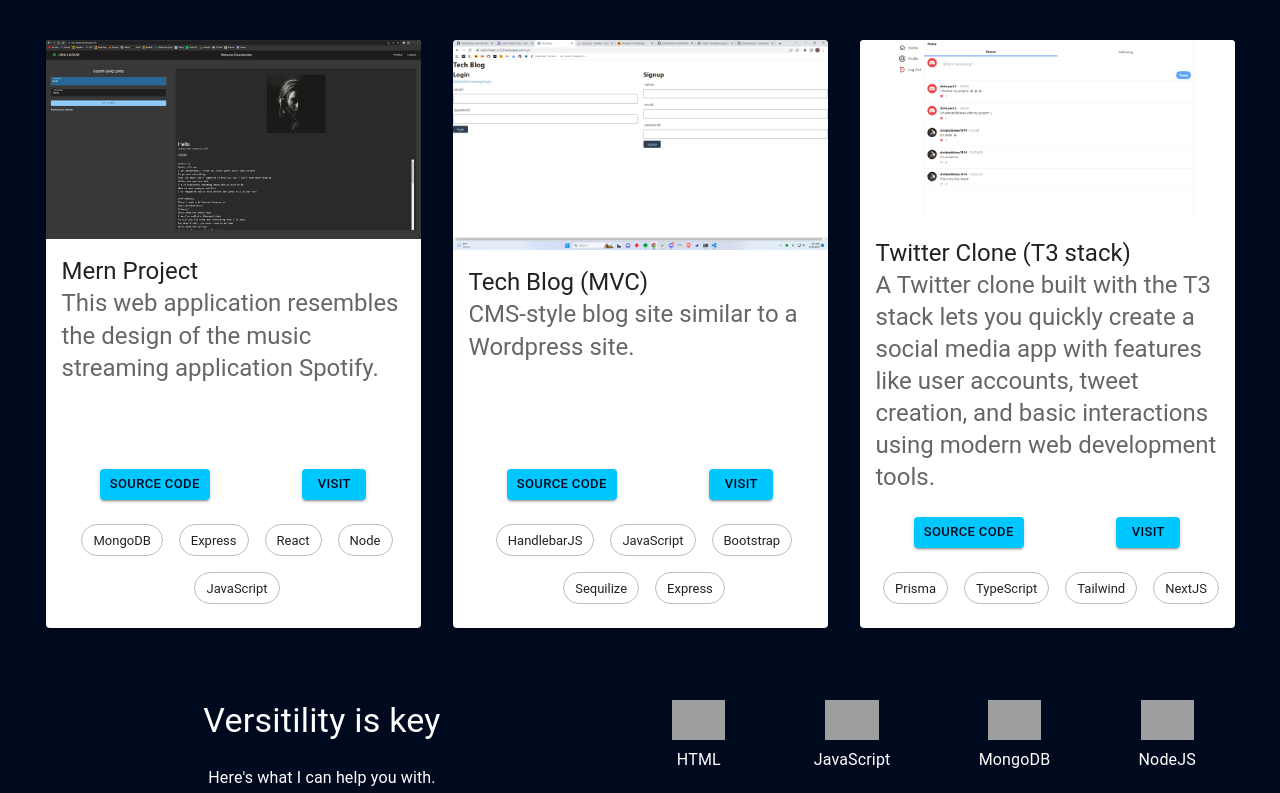
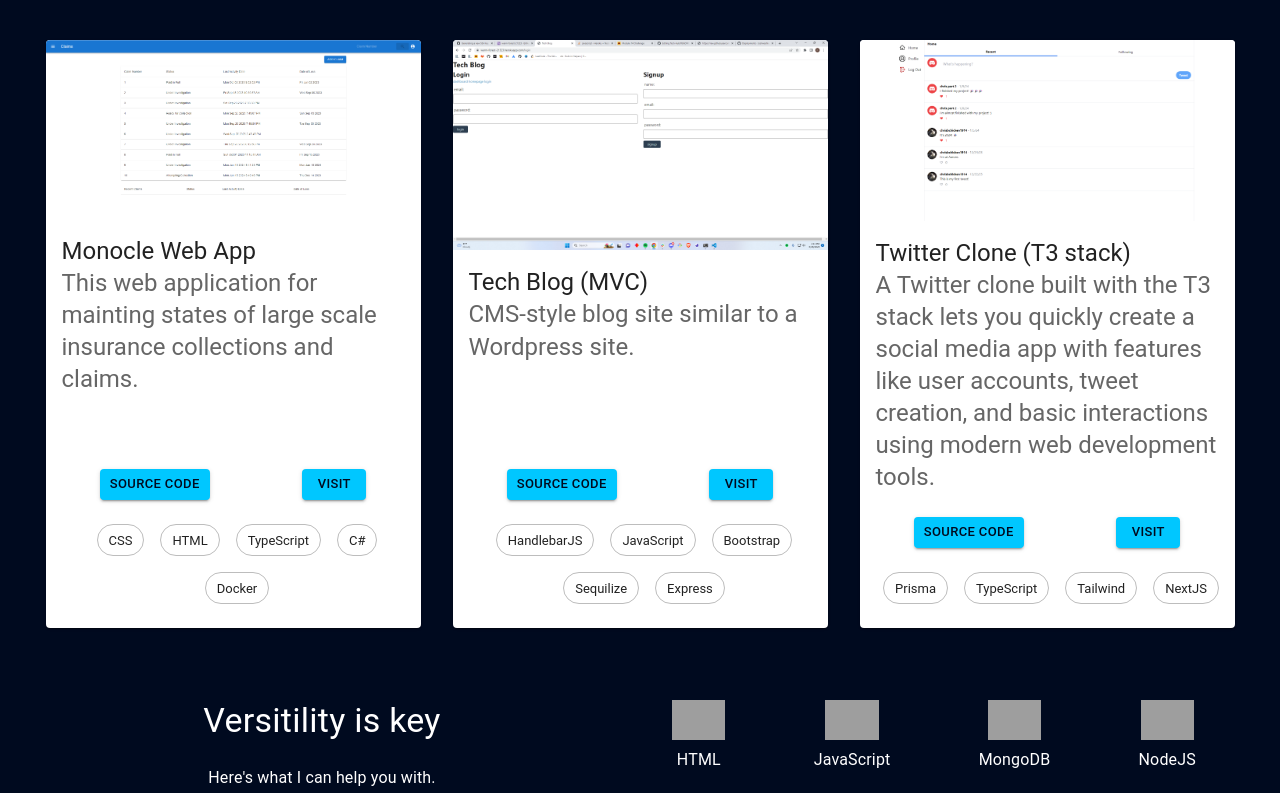
Before and after one commit to chrisbchickin/MyPortfolio, a React (Create React App) app: page / in a window 1280 px wide. Shown: the part 783-1576 px from the top of the page. Built offline with nearby package versions, Linux system fonts and the light colour scheme; grey boxes are pictures that could not be loaded.

Commit message:
added new project

```diff
--- a/src/constants/project.js
+++ b/src/constants/project.js
@@ -1,16 +1,16 @@
 import TechHubImg from "../media/TechHub.png";
-import MernProjectImg from "../media/LyricLibraryProject.png";
 import TwitterCloneImg from "../media/twitterclone.png"
+import MonocleWebAppImg from  "../media/monoclewebapp.png"
 
 export const projects = [
   {
-    title: "Mern Project",
+    title: "Monocle Web App",
     description:
-      "This web application resembles the design of the music streaming application Spotify.",
-    image: MernProjectImg,
-    tags: ["MongoDB", "Express", "React", "Node", "JavaScript", ],
-    source: "https://github.com/moxamadfarax/lyric-library",
-    liveVersion: "https://lyric-library.herokuapp.com/",
+      "This web application for mainting states of large scale insurance collections and claims.",
+    image: MonocleWebAppImg,
+    tags: ["CSS", "HTML", "TypeScript", "C#", "Docker"],
+    source: "https://github.com/aarongbenjamin/monocle-webapp?tab=readme-ov-file",
+    liveVersion: "https://purple-mushroom-035a32310.3.azurestaticapps.net/",
     id: 0,
   },
   {
```
Also changed, not shown: src/media/monoclewebapp.png (added).
